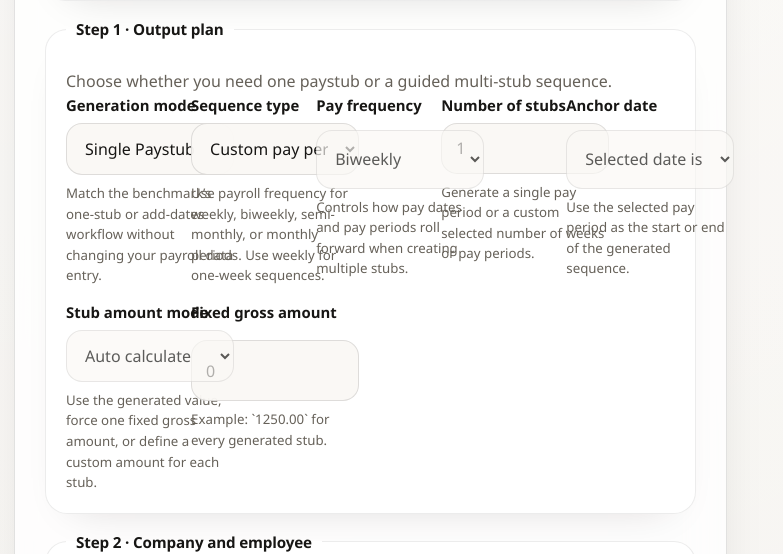
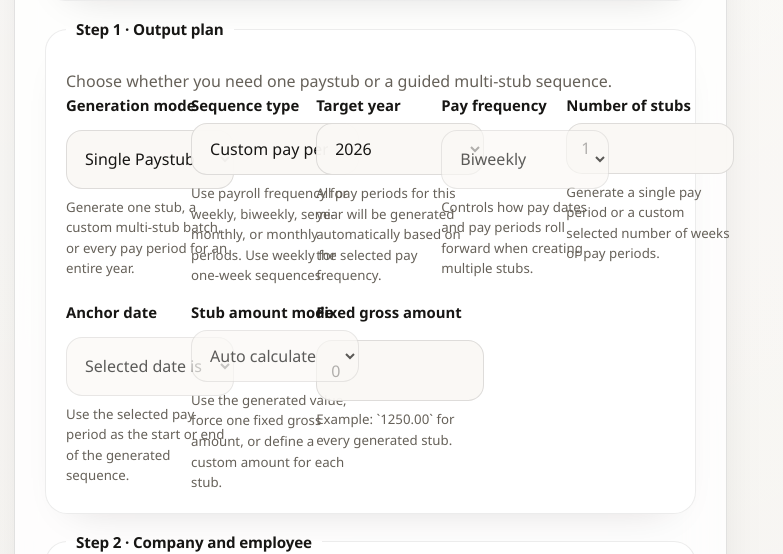
Before and after one commit to Gabriel-0110/paystub-generator, a FastAPI app: page / in a window 1280 px wide. Shown: the part 1252-1806 px from the top of the page, without its empty margins (0-783 px from the left). Run offline with FastAPI, Linux system fonts and the light colour scheme; parts of the project's set-up code (start-up, migrations or seed data) failed here and were passed over; some libraries are stand-ins or nearby versions.

Commit message:
feat(generation): add support for full year generation mode and related UI enhancements

```diff
--- a/webapp/app.py
+++ b/webapp/app.py
@@ -133,7 +133,8 @@ async def preview_document(request: PreviewRequest) -> dict:
 
 @app.post("/api/generate")
 async def generate_document(request: GenerateRequest) -> dict:
-    if request.generation_plan and str(request.generation_plan.get("mode", "single")).lower() == "multiple":
+    plan_mode = str(request.generation_plan.get("mode", "single")).lower() if request.generation_plan else "single"
+    if plan_mode in ("multiple", "full_year"):
         result = service.generate_pdf_batch(
             request.paystub,
             template=request.template,
--- a/webapp/service.py
+++ b/webapp/service.py
@@ -75,11 +75,12 @@ PROFILE_IMPORT_SUFFIXES = {
 }
 PROFILE_TYPES = ("company", "employee", "tax", "deduction", "assignment")
 SUPABASE_PROFILE_TABLE = "paystub_profile_records"
-GENERATION_MODES = {"single", "multiple"}
+GENERATION_MODES = {"single", "multiple", "full_year"}
 GENERATION_SEQUENCE_TYPES = {"pay_frequency", "weekly"}
 GENERATION_ANCHORS = {"initial", "latest"}
 GENERATION_AMOUNT_MODES = {"auto", "fixed", "manual"}
 MAX_BATCH_STUBS = 26
+MAX_FULL_YEAR_STUBS = 52
 
 
 def supabase_enabled(root: Path | None = None) -> bool:
@@ -572,6 +573,36 @@ def normalize_generation_plan(plan: dict | None) -> dict:
     if sequence_type not in GENERATION_SEQUENCE_TYPES:
         raise HTTPException(status_code=400, detail=f"Unsupported sequence type: {sequence_type}")
 
+    frequency = _coerce_frequency(raw.get("pay_frequency"))
+
+    # ── full_year: derive stub_count from the year's pay periods ─────────────
+    if mode == "full_year":
+        try:
+            full_year_target = int(raw.get("full_year_target") or 0)
+        except (TypeError, ValueError) as exc:
+            raise HTTPException(status_code=400, detail="Full-year target must be a valid year.") from exc
+        if full_year_target < 2020 or full_year_target > 2100:
+            raise HTTPException(status_code=400, detail="Full-year target year must be between 2020 and 2100.")
+        periods = get_pay_periods(full_year_target, frequency)
+        stub_count = len(periods)
+        sequence_type = "pay_frequency"
+        anchor = "initial"
+        amount_mode = str(raw.get("amount_mode", "auto") or "auto").strip().lower()
+        if amount_mode not in GENERATION_AMOUNT_MODES:
+            amount_mode = "auto"
+        fixed_amount = float(raw.get("fixed_amount", 0.0) or 0.0)
+        return {
+            "mode": mode,
+            "sequence_type": sequence_type,
+            "stub_count": stub_count,
+            "pay_frequency": frequency.value,
+            "anchor": anchor,
+            "amount_mode": amount_mode,
+            "fixed_amount": round(fixed_amount, 2),
+            "manual_amounts": [],
+            "full_year_target": full_year_target,
+        }
+
     try:
         stub_count = int(raw.get("stub_count", 1) or 1)
     except (TypeError, ValueError) as exc:
@@ -604,7 +635,7 @@ def normalize_generation_plan(plan: dict | None) -> dict:
         "mode": mode,
         "sequence_type": sequence_type,
         "stub_count": stub_count,
-        "pay_frequency": _coerce_frequency(raw.get("pay_frequency")).value,
+        "pay_frequency": frequency.value,
         "anchor": anchor,
         "amount_mode": amount_mode,
         "fixed_amount": round(fixed_amount, 2),
@@ -719,6 +750,20 @@ def build_generation_schedule(payload: dict | Paystub, plan: dict | None = None)
                 "payroll_check_number": paystub.payroll_check_number,
             }
         ]
+    elif normalized_plan["mode"] == "full_year":
+        full_year_target = normalized_plan["full_year_target"]
+        year_periods = get_pay_periods(full_year_target, frequency)
+        periods = []
+        for index, period in enumerate(year_periods):
+            periods.append(
+                {
+                    "sequence_number": index + 1,
+                    "pay_period_start": _format_iso_date(period.start),
+                    "pay_period_end": _format_iso_date(period.end),
+                    "pay_date": _format_iso_date(period.pay_date),
+                    "payroll_check_number": _increment_check_number(paystub.payroll_check_number, index),
+                }
+            )
     elif normalized_plan["sequence_type"] == "weekly":
         periods = _sequence_periods_by_days(paystub, normalized_plan["stub_count"], 7, anchor)
     else:
@@ -910,8 +955,10 @@ def generate_pdf_batch(
         for document in documents:
             archive.write(document["path"], Path(document["path"]).name)
 
+    resolved_mode = sequence["schedule"].get("mode", "multiple")
+
     return {
-        "mode": "multiple",
+        "mode": resolved_mode,
         "filename": zip_path.name,
         "path": str(zip_path),
         "template": template_value,
--- a/webapp/static/app.js
+++ b/webapp/static/app.js
@@ -86,6 +86,7 @@ const state = {
   generationAmountMode: "auto",
   generationFixedAmount: 0,
   generationManualAmountsText: "",
+  generationFullYearTarget: new Date().getFullYear(),
   preview: null,
   previewStale: false,
   working: "",
@@ -163,6 +164,7 @@ function cache() {
   els.generationAmountMode = document.getElementById("generation_amount_mode");
   els.generationFixedAmount = document.getElementById("generation_fixed_amount");
   els.generationManualAmountsList = document.getElementById("generation_manual_amounts_list");
+  els.generationFullYearTarget = document.getElementById("generation_full_year_target");
   els.generationPlanSummary = document.getElementById("generation-plan-summary");
   els.profileSummary = document.getElementById("profile-summary");
   els.assignmentSelect = document.getElementById("assignment-select");
@@ -253,7 +255,7 @@ function bind() {
     persistDraft();
   });
 
-  [els.generationMode, els.generationSequenceType, els.generationPayFrequency, els.generationStubCount, els.generationAnchor, els.generationAmountMode, els.generationFixedAmount].forEach((field) => {
+  [els.generationMode, els.generationSequenceType, els.generationPayFrequency, els.generationStubCount, els.generationAnchor, els.generationAmountMode, els.generationFixedAmount, els.generationFullYearTarget].forEach((field) => {
     field.addEventListener("change", handleGenerationInput);
     field.addEventListener("input", handleGenerationInput);
   });
@@ -434,6 +436,7 @@ function restoreDraft() {
     state.generationAmountMode = parsed.generationAmountMode || state.generationAmountMode;
     state.generationFixedAmount = Number(parsed.generationFixedAmount || state.generationFixedAmount);
     state.generationManualAmountsText = parsed.generationManualAmountsText || state.generationManualAmountsText;
+    state.generationFullYearTarget = Number(parsed.generationFullYearTarget || state.generationFullYearTarget);
     setDraftStatus("Restored your last local draft.");
   } catch {
     state.paystub = structuredClone(state.emptyPaystub);
@@ -457,8 +460,11 @@ function ensureDefaultSelections() {
   if (!FREQUENCY_OPTIONS.includes(state.generationPayFrequency)) {
     state.generationPayFrequency = "biweekly";
   }
-  if (!["single", "multiple"].includes(state.generationMode)) {
+  if (!["single", "multiple", "full_year"].includes(state.generationMode)) {
     state.generationMode = "single";
+  }
+  if (!Number.isFinite(state.generationFullYearTarget) || state.generationFullYearTarget < 2020 || state.generationFullYearTarget > 2100) {
+    state.generationFullYearTarget = new Date().getFullYear();
   }
   if (!["pay_frequency", "weekly"].includes(state.generationSequenceType)) {
     state.generationSequenceType = "pay_frequency";
@@ -486,6 +492,7 @@ function applyGenerationPlanDefaults(plan = {}) {
   state.generationAmountMode = plan.amount_mode || "auto";
   state.generationFixedAmount = Number(plan.fixed_amount || 0);
   state.generationManualAmountsText = (plan.manual_amounts || []).join("\n");
+  state.generationFullYearTarget = Number(plan.full_year_target || state.generationFullYearTarget);
 }
 
 function resetGenerationPlan() {
@@ -496,6 +503,7 @@ function resetGenerationPlan() {
   state.generationAmountMode = "auto";
   state.generationFixedAmount = 0;
   state.generationManualAmountsText = "";
+  state.generationFullYearTarget = new Date().getFullYear();
   syncGenerationFrequencyFromAssignment({ force: false });
 }
 
@@ -519,6 +527,7 @@ function handleGenerationInput(event) {
   state.generationAnchor = els.generationAnchor.value;
   state.generationAmountMode = els.generationAmountMode.value;
   state.generationFixedAmount = numberValue(els.generationFixedAmount.value);
+  state.generationFullYearTarget = Number(els.generationFullYearTarget.value || state.generationFullYearTarget);
   if (state.generationMode === "single") {
     state.generationStubCount = 1;
   }
@@ -535,15 +544,17 @@ function handleGenerationInput(event) {
 }
 
 function buildGenerationPlan() {
+  const isBatch = state.generationMode === "multiple" || state.generationMode === "full_year";
   return {
     mode: state.generationMode,
     sequence_type: state.generationSequenceType,
     pay_frequency: state.generationSequenceType === "weekly" ? "weekly" : state.generationPayFrequency,
     stub_count: state.generationMode === "multiple" ? state.generationStubCount : 1,
     anchor: state.generationAnchor,
-    amount_mode: state.generationAmountMode,
+    amount_mode: isBatch ? state.generationAmountMode : "auto",
     fixed_amount: state.generationAmountMode === "fixed" ? state.generationFixedAmount : 0,
     manual_amounts: state.generationAmountMode === "manual" ? parseManualAmounts(state.generationManualAmountsText) : [],
+    full_year_target: state.generationMode === "full_year" ? state.generationFullYearTarget : undefined,
   };
 }
 
@@ -1022,23 +1033,31 @@ function renderForm() {
   els.generationAnchor.value = state.generationAnchor;
   els.generationAmountMode.value = state.generationAmountMode;
   els.generationFixedAmount.value = String(state.generationFixedAmount ?? 0);
-  els.generationPayFrequency.disabled = state.generationMode === "single" || state.generationSequenceType === "weekly";
-  els.generationStubCount.value = String(state.generationMode === "multiple" ? state.generationStubCount : 1);
-  els.generationStubCount.disabled = state.generationMode === "single";
-  els.generationAnchor.disabled = state.generationMode === "single";
-  els.generationAmountMode.disabled = state.generationMode === "single";
-  els.generationFixedAmount.disabled = state.generationMode === "single" || state.generationAmountMode !== "fixed";
-  els.generateButton.textContent = state.generationMode === "multiple" ? "Generate Batch ZIP" : "Generate PDF";
-  document.getElementById("generation-sequence-field")?.toggleAttribute("hidden", state.generationMode === "single");
+  els.generationFullYearTarget.value = String(state.generationFullYearTarget);
+
+  const isSingle = state.generationMode === "single";
+  const isMultiple = state.generationMode === "multiple";
+  const isFullYear = state.generationMode === "full_year";
+  const isBatch = isMultiple || isFullYear;
+
+  els.generationPayFrequency.disabled = isSingle || (isMultiple && state.generationSequenceType === "weekly");
+  els.generationStubCount.value = String(isMultiple ? state.generationStubCount : 1);
+  els.generationStubCount.disabled = !isMultiple;
+  els.generationAnchor.disabled = !isMultiple;
+  els.generationAmountMode.disabled = isSingle;
+  els.generationFixedAmount.disabled = isSingle || state.generationAmountMode !== "fixed";
+  els.generateButton.textContent = isBatch ? "Generate Batch ZIP" : "Generate PDF";
+  document.getElementById("generation-sequence-field")?.toggleAttribute("hidden", !isMultiple);
+  document.getElementById("generation-full-year-target-field")?.toggleAttribute("hidden", !isFullYear);
   document.getElementById("generation-frequency-field")?.toggleAttribute(
     "hidden",
-    state.generationMode === "single" || state.generationSequenceType === "weekly"
+    isSingle || (isMultiple && state.generationSequenceType === "weekly")
   );
-  document.getElementById("generation-stub-count-field")?.toggleAttribute("hidden", state.generationMode === "single");
-  document.getElementById("generation-anchor-field")?.toggleAttribute("hidden", state.generationMode === "single");
-  document.getElementById("generation-amount-mode-field")?.toggleAttribute("hidden", state.generationMode === "single");
-  document.getElementById("generation-fixed-amount-field")?.toggleAttribute("hidden", state.generationMode === "single" || state.generationAmountMode !== "fixed");
-  document.getElementById("generation-manual-amounts-shell")?.toggleAttribute("hidden", state.generationMode === "single" || state.generationAmountMode !== "manual");
+  document.getElementById("generation-stub-count-field")?.toggleAttribute("hidden", !isMultiple);
+  document.getElementById("generation-anchor-field")?.toggleAttribute("hidden", !isMultiple);
+  document.getElementById("generation-amount-mode-field")?.toggleAttribute("hidden", isSingle);
+  document.getElementById("generation-fixed-amount-field")?.toggleAttribute("hidden", !isBatch || state.generationAmountMode !== "fixed");
+  document.getElementById("generation-manual-amounts-shell")?.toggleAttribute("hidden", !isMultiple || state.generationAmountMode !== "manual");
   renderManualAmountInputs();
   renderGenerationPlanSummary();
 
@@ -1133,14 +1152,17 @@ function renderForm() {
 function renderGenerationPlanSummary() {
   const plan = state.preview?.generation_plan || null;
   const isMultiple = state.generationMode === "multiple";
-  if (!isMultiple) {
+  const isFullYear = state.generationMode === "full_year";
+  if (!isMultiple && !isFullYear) {
     els.generationPlanSummary.classList.add("is-hidden");
     els.generationPlanSummary.innerHTML = "";
     return;
   }
 
-  const sequenceLabel = state.generationSequenceType === "weekly" ? "Weekly sequence generation" : "Custom pay periods";
-  const frequencyLabel = state.generationSequenceType === "weekly"
+  const sequenceLabel = isFullYear
+    ? `Full year ${state.generationFullYearTarget}`
+    : state.generationSequenceType === "weekly" ? "Weekly sequence generation" : "Custom pay periods";
+  const frequencyLabel = state.generationSequenceType === "weekly" && !isFullYear
     ? "Weekly"
     : state.generationPayFrequency.replace("semi", "semi-").replace(/\b\w/g, (char) => char.toUpperCase());
   const anchorLabel = state.generationAnchor === "latest" ? "Latest stub" : "Initial stub";
@@ -1162,9 +1184,13 @@ function renderGenerationPlanSummary() {
     )
     .join("");
 
+  const stubCountLabel = plan ? String(plan.stub_count) : isFullYear ? "All periods" : String(state.generationStubCount);
+
   const helperCopy = plan
     ? `Previewing ${plan.stub_count} scheduled ${plan.stub_count === 1 ? "stub" : "stubs"} from ${escapeHtml(plan.summary.first_pay_date)} through ${escapeHtml(plan.summary.last_pay_date)}.`
-    : "Refresh preview to validate the planned pay dates, pay periods, and YTD roll-forward before generating the batch ZIP.";
+    : isFullYear
+      ? `Refresh preview to build the full ${state.generationFullYearTarget} schedule and validate YTD accumulation before generating the batch ZIP.`
+      : "Refresh preview to validate the planned pay dates, pay periods, and YTD roll-forward before generating the batch ZIP.";
 
   els.generationPlanSummary.classList.remove("is-hidden");
   els.generationPlanSummary.innerHTML = `
@@ -1178,12 +1204,12 @@ function renderGenerationPlanSummary() {
         </div>
         <div class="generation-summary-row">
           <span>Count</span>
-          <strong>${escapeHtml(String(state.generationStubCount))}</strong>
+          <strong>${escapeHtml(stubCountLabel)}</strong>
         </div>
-        <div class="generation-summary-row">
+        ${isFullYear ? "" : `<div class="generation-summary-row">
           <span>Anchor</span>
           <strong>${escapeHtml(anchorLabel)}</strong>
-        </div>
+        </div>`}
         <div class="generation-summary-row">
           <span>Amounts</span>
           <strong>${escapeHtml(amountLabel)}</strong>
@@ -1283,7 +1309,7 @@ async function refreshPreview(silentMessage) {
     persistDraft();
     if (!silentMessage) {
       showMessage(
-        state.generationMode === "multiple"
+        state.generationMode === "multiple" || state.generationMode === "full_year"
           ? "Preview refreshed. The schedule and YTD roll-forward are aligned with the backend plan."
           : "Preview refreshed. Totals are now aligned with the backend model.",
         "success"
@@ -1318,7 +1344,7 @@ async function generatePdf() {
     renderPreview();
     persistDraft();
     triggerDownload(response.download_url, response.filename);
-    if (response.mode === "multiple") {
+    if (response.mode === "multiple" || response.mode === "full_year") {
       showMessage(downloadMessage("Batch generated successfully.", response.download_url, "Download the ZIP"), "success", {
         allowHtml: true,
       });
@@ -1522,6 +1548,12 @@ function validate() {
       } else if (manualAmounts.some((value) => value <= 0)) {
         errors.generation_manual_amounts = "Manual stub amounts must all be greater than zero.";
       }
+    }
+  }
+
+  if (state.generationMode === "full_year") {
+    if (state.generationAmountMode === "fixed" && numberValue(state.generationFixedAmount) <= 0) {
+      errors.generation_fixed_amount = "Enter a fixed gross amount.";
     }
   }
 
@@ -1690,6 +1722,10 @@ function persistDraft() {
       generationPayFrequency: state.generationPayFrequency,
       generationStubCount: state.generationStubCount,
       generationAnchor: state.generationAnchor,
+      generationAmountMode: state.generationAmountMode,
+      generationFixedAmount: state.generationFixedAmount,
+      generationManualAmountsText: state.generationManualAmountsText,
+      generationFullYearTarget: state.generationFullYearTarget,
     })
   );
   setDraftStatus("Draft saved locally.");
--- a/webapp/templates/index.html
+++ b/webapp/templates/index.html
@@ -115,8 +115,9 @@
                   <select id="generation_mode" name="generation_mode" aria-label="Generation mode">
                     <option value="single">Single Paystub</option>
                     <option value="multiple">Multiple Paystubs</option>
+                    <option value="full_year">Full Year</option>
                   </select>
-                  <small class="field-hint">Match the benchmark’s one-stub or add-dates workflow without changing your payroll data entry.</small>
+                  <small class="field-hint">Generate one stub, a custom multi-stub batch, or every pay period for an entire year.</small>
                 </label>
                 <label id="generation-sequence-field" class="field compact-field">
                   <span>Sequence type</span>
@@ -125,6 +126,14 @@
                     <option value="weekly">Weekly sequence generation</option>
                   </select>
                   <small class="field-hint">Use payroll frequency for weekly, biweekly, semi-monthly, or monthly periods. Use weekly for one-week sequences.</small>
+                </label>
+                <label id="generation-full-year-target-field" class="field compact-field" hidden>
+                  <span>Target year</span>
+                  <select id="generation_full_year_target" name="generation_full_year_target" aria-label="Target year">
+                    <option value="2025">2025</option>
+                    <option value="2026" selected>2026</option>
+                  </select>
+                  <small class="field-hint">All pay periods for this year will be generated automatically based on the selected pay frequency.</small>
                 </label>
                 <label id="generation-frequency-field" class="field compact-field">
                   <span>Pay frequency</span>
```
